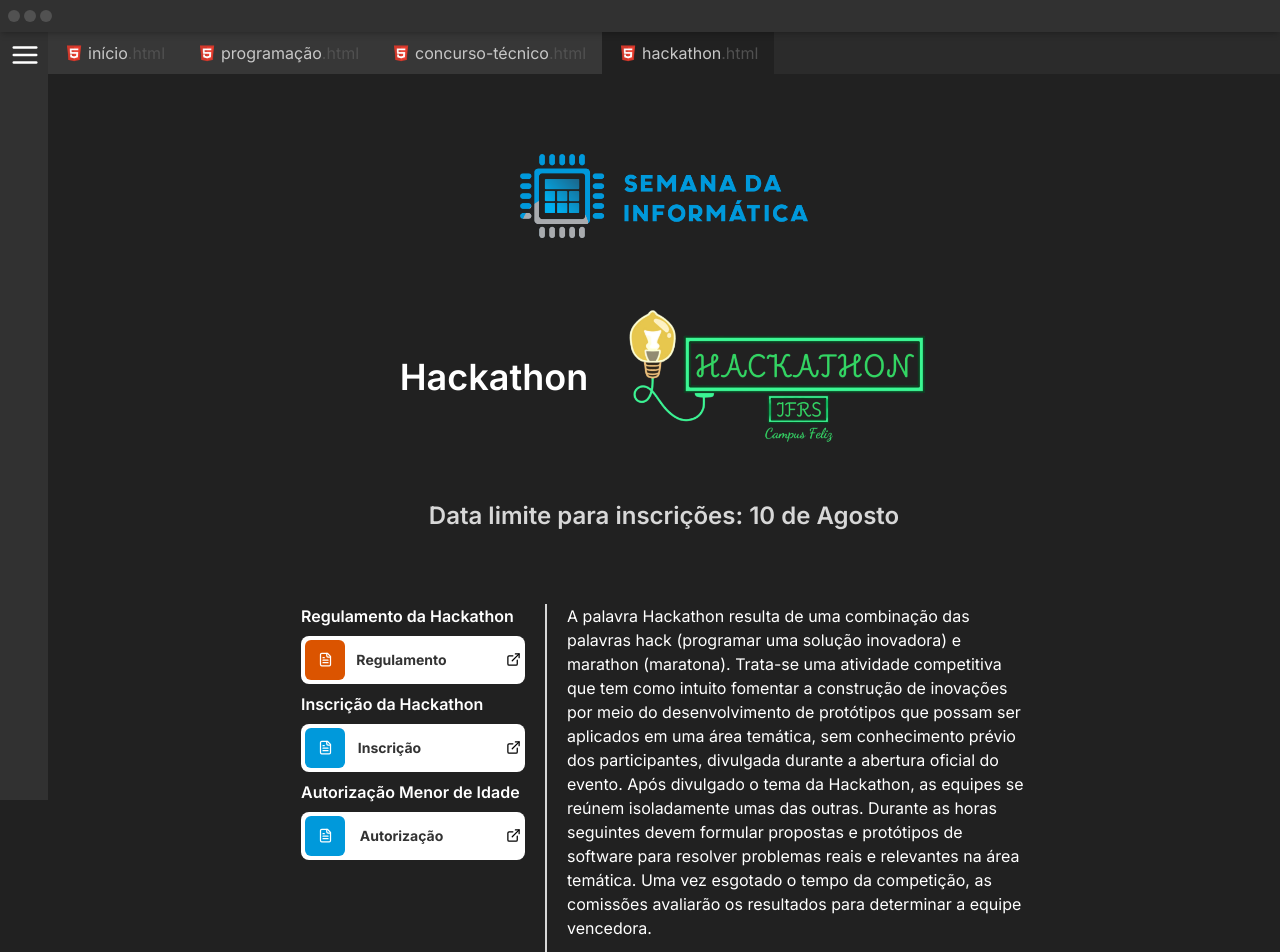
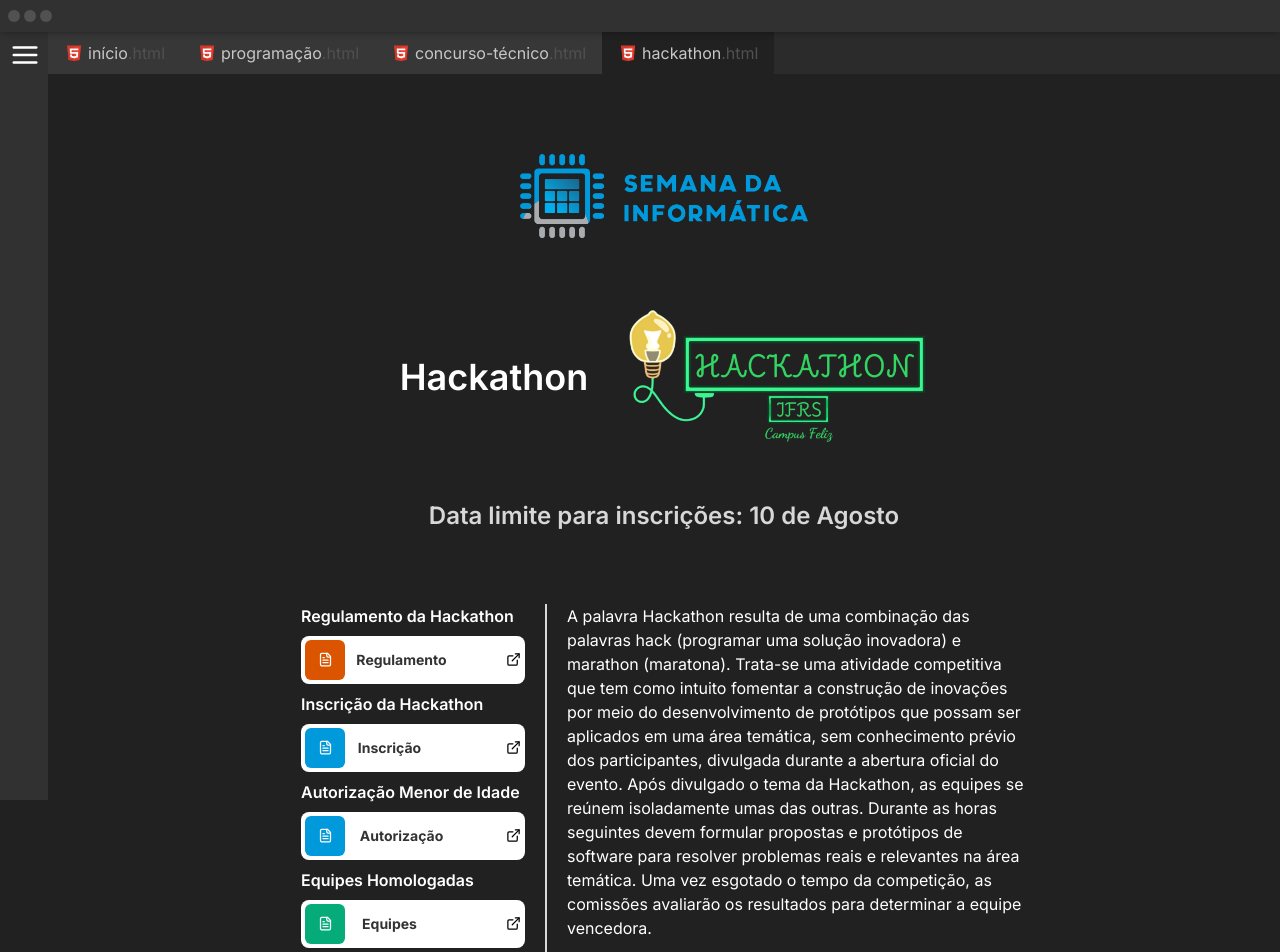
Before and after one commit to GustavoGebhardt/semana-informatica-ifrs, a Next.js app: page /hackathon in a window 1280 px wide. Shown: the top 952 px of the page. Built offline with nearby package versions, Linux system fonts and the light colour scheme.

Commit message:
Update Equipes Homologadas Report PDF

```diff
--- a/src/app/hackathon/page.tsx
+++ b/src/app/hackathon/page.tsx
@@ -46,8 +46,14 @@ export default function Hackathon() {
                   <ExternalLink width={15} height={15} color="black" className="ml-12" />
                 </div>
               </Link>
-              <>
-              </>
+              <p className="font-semibold">Equipes Homologadas</p>
+              <Link href={"docs/Equipes-Homologadas-Hackathon-2025.pdf"} target="_blank">
+                <div className="w-56 h-12 bg-white rounded-lg p-1 flex items-center justify-between gap-2">
+                  <div className="w-10 h-full bg-[#05ac7a] rounded-md flex items-center justify-center"><FileText width={15} height={15} /></div>
+                  <p className="text-[#333333] font-bold text-sm">Equipes</p>
+                  <ExternalLink width={15} height={15} color="black" className="ml-18" />
+                </div>
+              </Link>
             </div>
           <div className="w-0.5 bg-[#D7D7D7] hidden sm:block" />
           <div className="flex flex-col gap-4">
```
Also changed, not shown: 1 other file (tests, documents, lock files or other folders).
